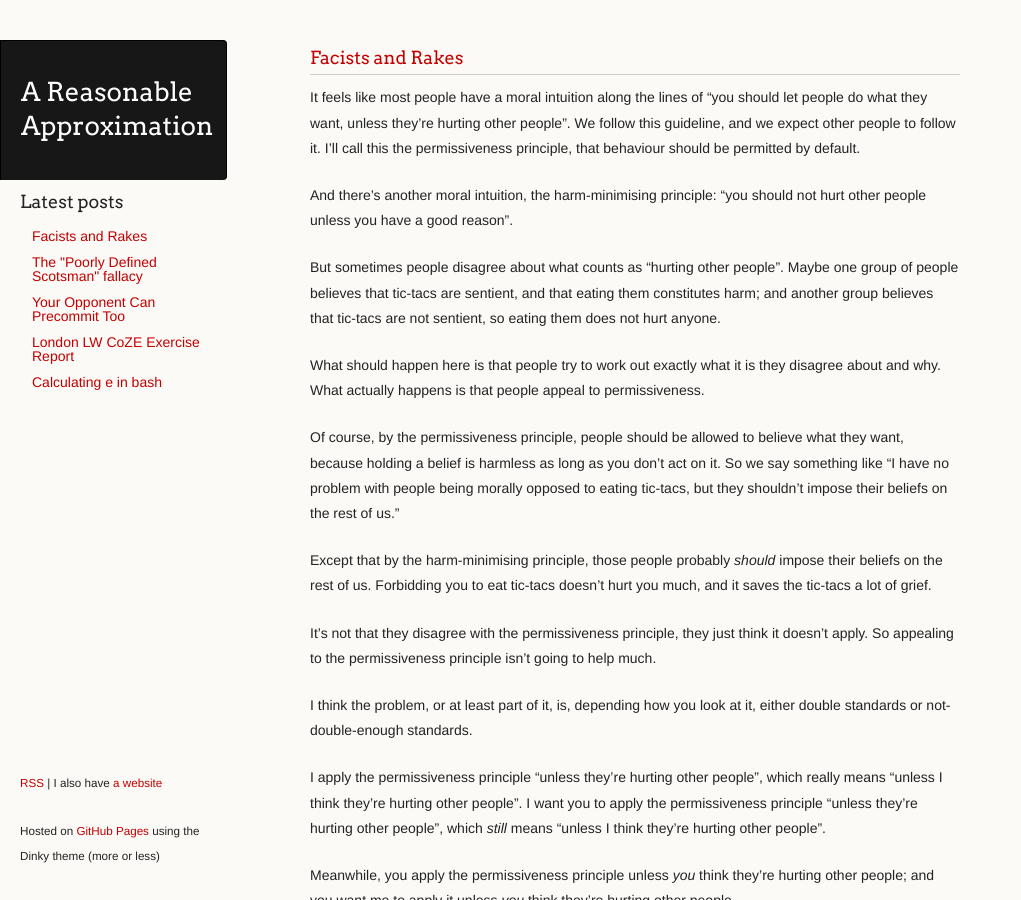
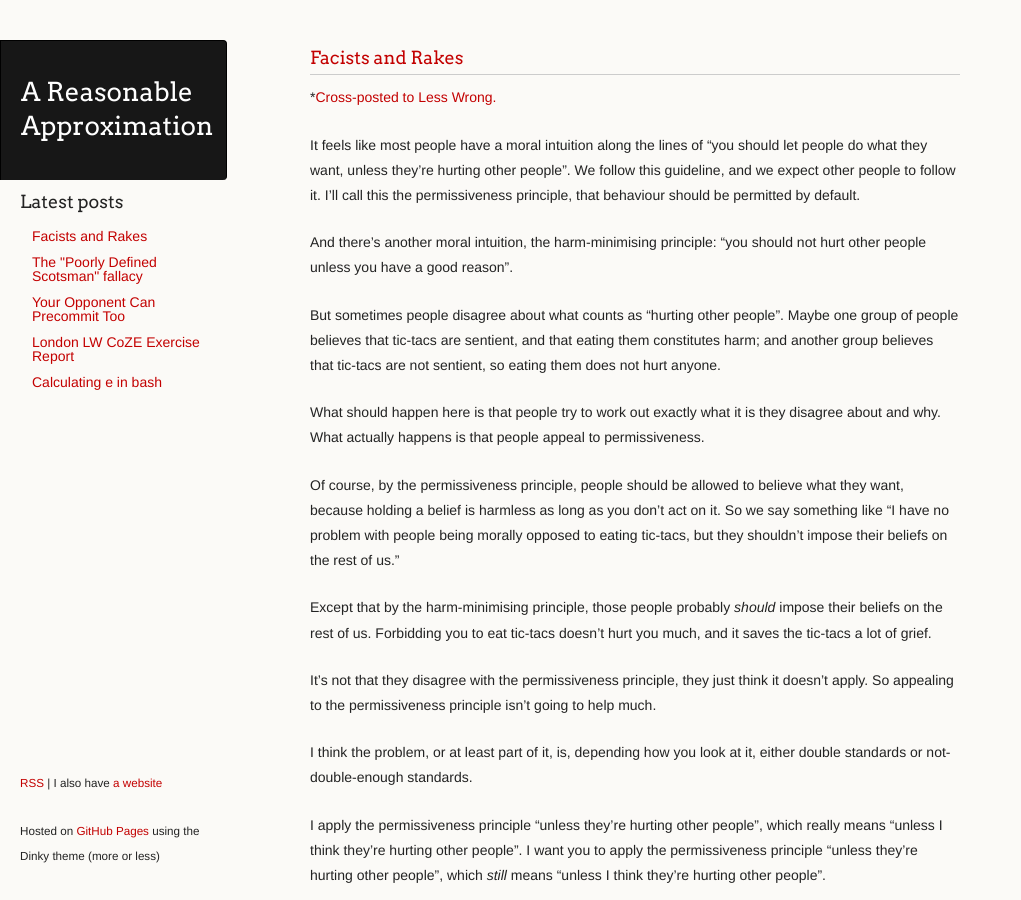
Before and after one commit to ChickenProp/chickenprop.github.com, a Jekyll site: the page built from _posts/2014-01-04-facists-and-rakes.md, in a window 1280 px wide and 900 px high. Shown: the whole window, without its empty margins (0-1021 px from the left). Built offline with Jekyll 4.4.1, drawn with Linux system fonts in a browser that asks for light colours; comment, search, counter and statistics services are not loaded.

Commit message:
Add "cross-posted".

```diff
--- a/_posts/2014-01-04-facists-and-rakes.md
+++ b/_posts/2014-01-04-facists-and-rakes.md
@@ -2,6 +2,8 @@
 layout: post
 title: Facists and Rakes
 ---
+*[Cross-posted to Less Wrong.](http://lesswrong.com/r/discussion/lw/jfj/facists_and_rakes/)
+
 It feels like most people have a moral intuition along the lines of "you should let people do what they want, unless they're hurting other people". We follow this guideline, and we expect other people to follow it. I'll call this the permissiveness principle, that behaviour should be permitted by default.
 
 And there's another moral intuition, the harm-minimising principle: "you should not hurt other people unless you have a good reason".
```
